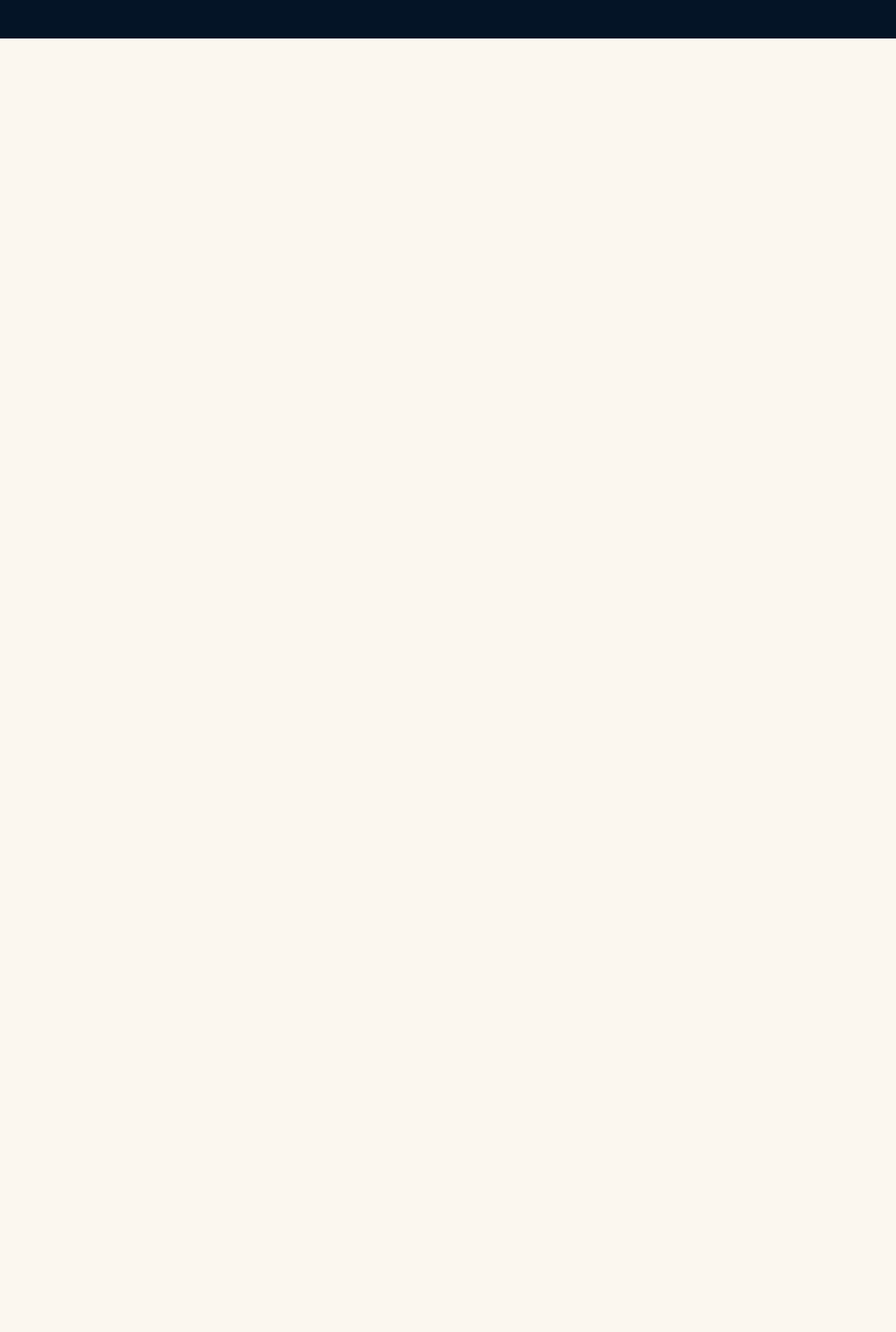
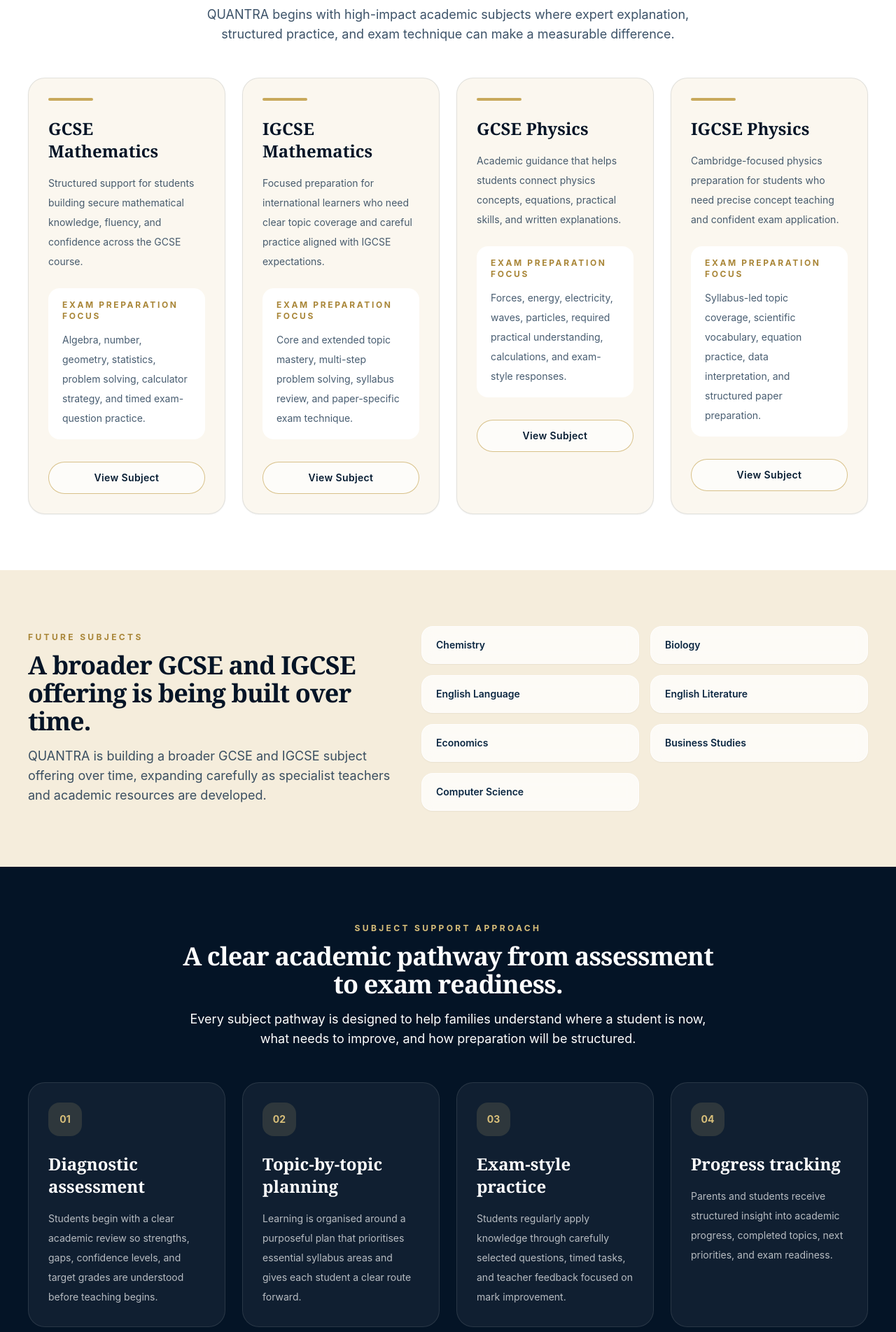
Before and after one commit to muhsinaltintop/quantra, a Next.js app: page /subjects in a window 1280 px wide. Shown: the part 856-2760 px from the top of the page at 70% size. Before the commit the page ends 911 px from the top, so only its background shows below. Built offline with nearby package versions, Linux system fonts and the light colour scheme.

Commit message:
Build subjects landing page

```diff
--- a/src/app/subjects/page.tsx
+++ b/src/app/subjects/page.tsx
@@ -1,18 +1,206 @@
+import { Button } from "@/components/Button";
 import { Container } from "@/components/Container";
 import { SectionHeading } from "@/components/SectionHeading";
 
+const initialSubjects = [
+  {
+    title: "GCSE Mathematics",
+    description:
+      "Structured support for students building secure mathematical knowledge, fluency, and confidence across the GCSE course.",
+    focus:
+      "Algebra, number, geometry, statistics, problem solving, calculator strategy, and timed exam-question practice.",
+    href: "/subjects/gcse-mathematics",
+  },
+  {
+    title: "IGCSE Mathematics",
+    description:
+      "Focused preparation for international learners who need clear topic coverage and careful practice aligned with IGCSE expectations.",
+    focus:
+      "Core and extended topic mastery, multi-step problem solving, syllabus review, and paper-specific exam technique.",
+    href: "/subjects/igcse-mathematics",
+  },
+  {
+    title: "GCSE Physics",
+    description:
+      "Academic guidance that helps students connect physics concepts, equations, practical skills, and written explanations.",
+    focus:
+      "Forces, energy, electricity, waves, particles, required practical understanding, calculations, and exam-style responses.",
+    href: "/subjects/gcse-physics",
+  },
+  {
+    title: "IGCSE Physics",
+    description:
+      "Cambridge-focused physics preparation for students who need precise concept teaching and confident exam application.",
+    focus:
+      "Syllabus-led topic coverage, scientific vocabulary, equation practice, data interpretation, and structured paper preparation.",
+    href: "/subjects/igcse-physics",
+  },
+];
+
+const futureSubjects = [
+  "Chemistry",
+  "Biology",
+  "English Language",
+  "English Literature",
+  "Economics",
+  "Business Studies",
+  "Computer Science",
+];
+
+const supportPillars = [
+  {
+    title: "Diagnostic assessment",
+    description:
+      "Students begin with a clear academic review so strengths, gaps, confidence levels, and target grades are understood before teaching begins.",
+  },
+  {
+    title: "Topic-by-topic planning",
+    description:
+      "Learning is organised around a purposeful plan that prioritises essential syllabus areas and gives each student a clear route forward.",
+  },
+  {
+    title: "Exam-style practice",
+    description:
+      "Students regularly apply knowledge through carefully selected questions, timed tasks, and teacher feedback focused on mark improvement.",
+  },
+  {
+    title: "Progress tracking",
+    description:
+      "Parents and students receive structured insight into academic progress, completed topics, next priorities, and exam readiness.",
+  },
+];
+
 export default function SubjectsPage() {
   return (
-    <section className="academic-pattern min-h-[56vh] py-20">
-      <Container>
-        <div className="rounded-[2rem] border border-white/70 bg-white/70 p-8 shadow-academic backdrop-blur sm:p-12">
+    <>
+      <section className="academic-pattern relative overflow-hidden">
+        <div className="absolute inset-x-0 top-0 h-px bg-gradient-to-r from-transparent via-gold-400/50 to-transparent" />
+        <Container className="py-20 lg:py-28">
+          <div className="max-w-4xl">
+            <p className="mb-5 text-xs font-bold uppercase tracking-[0.32em] text-gold-500">
+              QUANTRA Subjects
+            </p>
+            <h1 className="font-serif text-5xl font-semibold leading-[1.04] tracking-tight text-navy-950 sm:text-6xl lg:text-7xl">
+              GCSE &amp; IGCSE Subjects We Support
+            </h1>
+            <p className="mt-7 max-w-3xl text-lg leading-8 text-navy-800/80">
+              Focused academic preparation in core subjects, starting with Mathematics and Physics, with more GCSE and IGCSE subjects planned as QUANTRA grows.
+            </p>
+            <div className="mt-9 flex flex-col gap-4 sm:flex-row">
+              <Button href="/contact">Book a Free Assessment</Button>
+              <Button href="#initial-subject-focus" variant="secondary">
+                Explore Subjects
+              </Button>
+            </div>
+          </div>
+        </Container>
+      </section>
+
+      <section id="initial-subject-focus" className="bg-white py-20">
+        <Container>
           <SectionHeading
-            eyebrow="QUANTRA Education"
-            title="Subjects"
-            description="Placeholder content for the subjects page. Full academic copy, programme details, and calls to action will be developed in the next phase."
+            eyebrow="Initial Subject Focus"
+            title="Specialist support in Mathematics and Physics."
+            description="QUANTRA begins with high-impact academic subjects where expert explanation, structured practice, and exam technique can make a measurable difference."
+            align="center"
           />
-        </div>
-      </Container>
-    </section>
+          <div className="mt-12 grid gap-6 md:grid-cols-2 xl:grid-cols-4">
+            {initialSubjects.map((subject) => (
+              <article key={subject.title} className="flex h-full flex-col rounded-3xl border border-navy-900/10 bg-ivory p-7 shadow-sm transition hover:-translate-y-1 hover:shadow-academic">
+                <div className="mb-6 h-1 w-16 rounded-full bg-gold-400" />
+                <h2 className="font-serif text-2xl font-semibold text-navy-950">{subject.title}</h2>
+                <p className="mt-4 text-sm leading-7 text-navy-800/75">{subject.description}</p>
+                <div className="mt-6 rounded-2xl bg-white px-5 py-4">
+                  <p className="text-xs font-bold uppercase tracking-[0.22em] text-gold-500">Exam preparation focus</p>
+                  <p className="mt-3 text-sm leading-7 text-navy-800/75">{subject.focus}</p>
+                </div>
+                <Button href={subject.href} variant="secondary" className="mt-8 w-full sm:w-auto">
+                  View Subject
+                </Button>
+              </article>
+            ))}
+          </div>
+        </Container>
+      </section>
+
+      <section className="bg-parchment py-20">
+        <Container className="grid gap-10 lg:grid-cols-[0.9fr_1.1fr] lg:items-center">
+          <SectionHeading
+            eyebrow="Future Subjects"
+            title="A broader GCSE and IGCSE offering is being built over time."
+            description="QUANTRA is building a broader GCSE and IGCSE subject offering over time, expanding carefully as specialist teachers and academic resources are developed."
+          />
+          <div className="grid gap-4 sm:grid-cols-2">
+            {futureSubjects.map((subject) => (
+              <div key={subject} className="rounded-2xl border border-white/70 bg-white/75 px-5 py-4 text-sm font-semibold text-navy-800 shadow-sm backdrop-blur">
+                {subject}
+              </div>
+            ))}
+          </div>
+        </Container>
+      </section>
+
+      <section className="bg-navy-950 py-20 text-white">
+        <Container>
+          <SectionHeading
+            eyebrow="Subject Support Approach"
+            title="A clear academic pathway from assessment to exam readiness."
+            description="Every subject pathway is designed to help families understand where a student is now, what needs to improve, and how preparation will be structured."
+            align="center"
+            tone="dark"
+          />
+          <div className="mt-12 grid gap-6 md:grid-cols-2 xl:grid-cols-4">
+            {supportPillars.map((pillar, index) => (
+              <article key={pillar.title} className="rounded-3xl border border-white/10 bg-white/5 p-7">
+                <div className="mb-6 flex h-12 w-12 items-center justify-center rounded-2xl bg-gold-300/15 text-sm font-bold text-gold-300">
+                  {String(index + 1).padStart(2, "0")}
+                </div>
+                <h2 className="font-serif text-2xl font-semibold">{pillar.title}</h2>
+                <p className="mt-4 text-sm leading-7 text-white/70">{pillar.description}</p>
+              </article>
+            ))}
+          </div>
+        </Container>
+      </section>
+
+      <section className="bg-white py-20">
+        <Container className="grid gap-10 lg:grid-cols-[0.85fr_1.15fr] lg:items-center">
+          <SectionHeading
+            eyebrow="Cambridge Curriculum Focus"
+            title="Cambridge GCSE and IGCSE preparation with syllabus clarity."
+            description="QUANTRA initially focuses on Cambridge GCSE and IGCSE preparation, helping students understand syllabus expectations, topic coverage, and exam technique."
+          />
+          <div className="rounded-[2rem] border border-navy-900/10 bg-ivory p-8 shadow-sm sm:p-10">
+            <p className="text-sm leading-7 text-navy-800/75">
+              Lessons are planned to connect knowledge, application, and assessment. Students are guided through what each topic requires, how marks are awarded, and how to communicate answers with the precision expected in Cambridge-style examinations.
+            </p>
+            <div className="mt-8 grid gap-4 sm:grid-cols-3">
+              {["Syllabus expectations", "Topic coverage", "Exam technique"].map((item) => (
+                <div key={item} className="rounded-2xl bg-white px-5 py-4 text-sm font-semibold text-navy-800">
+                  {item}
+                </div>
+              ))}
+            </div>
+          </div>
+        </Container>
+      </section>
+
+      <section className="academic-pattern py-20">
+        <Container>
+          <div className="rounded-[2rem] border border-white/70 bg-white/75 p-8 text-center shadow-academic backdrop-blur sm:p-12">
+            <p className="text-xs font-bold uppercase tracking-[0.28em] text-gold-500">Free academic assessment</p>
+            <h2 className="mx-auto mt-4 max-w-3xl font-serif text-4xl font-semibold tracking-tight text-navy-950 sm:text-5xl">
+              Not sure which subject support your child needs?
+            </h2>
+            <p className="mx-auto mt-5 max-w-2xl text-base leading-8 text-navy-800/75 sm:text-lg">
+              Begin with a clear academic assessment and receive parent-friendly guidance on the most suitable next step.
+            </p>
+            <div className="mt-8">
+              <Button href="/contact">Book a Free Assessment</Button>
+            </div>
+          </div>
+        </Container>
+      </section>
+    </>
   );
 }
```
